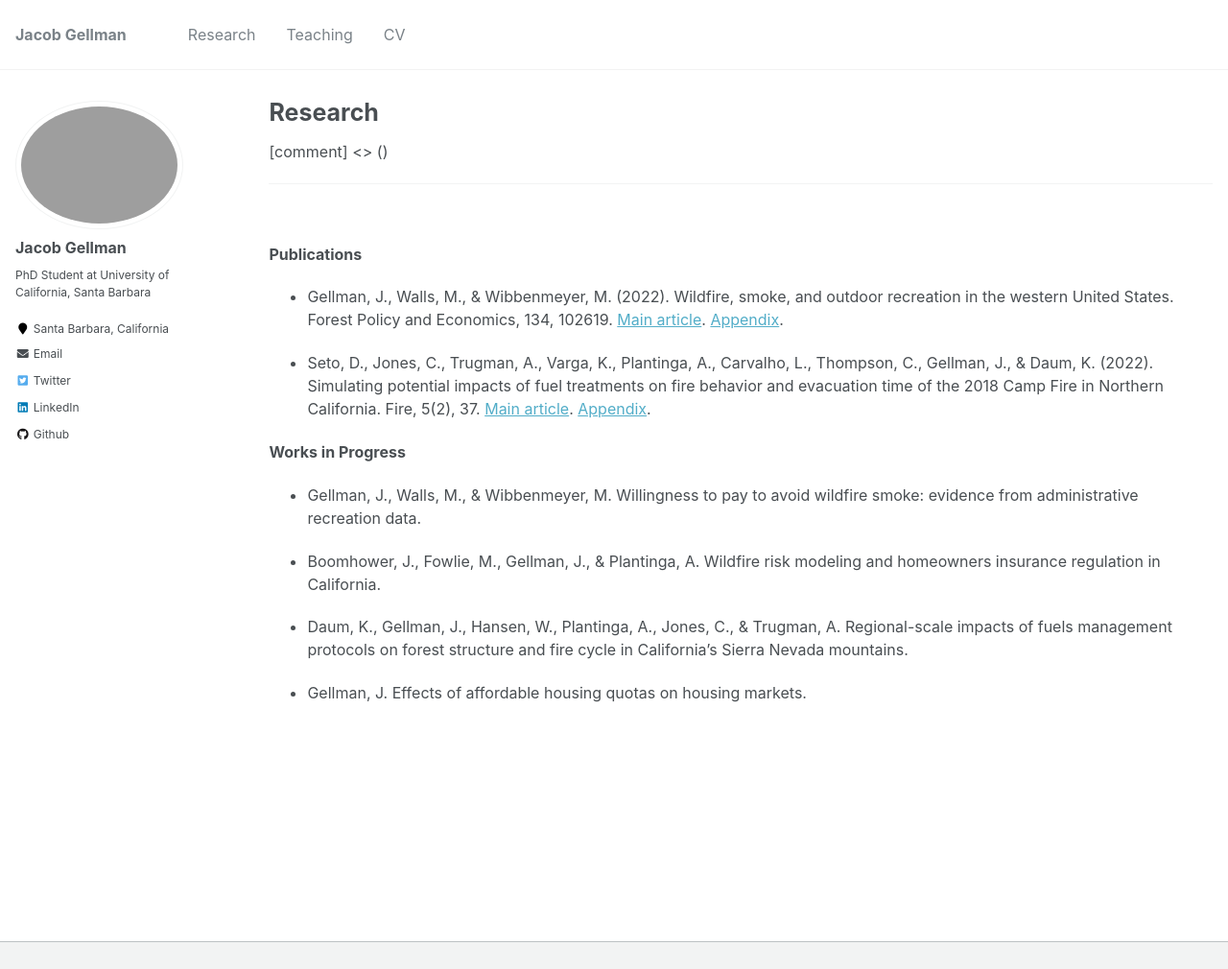
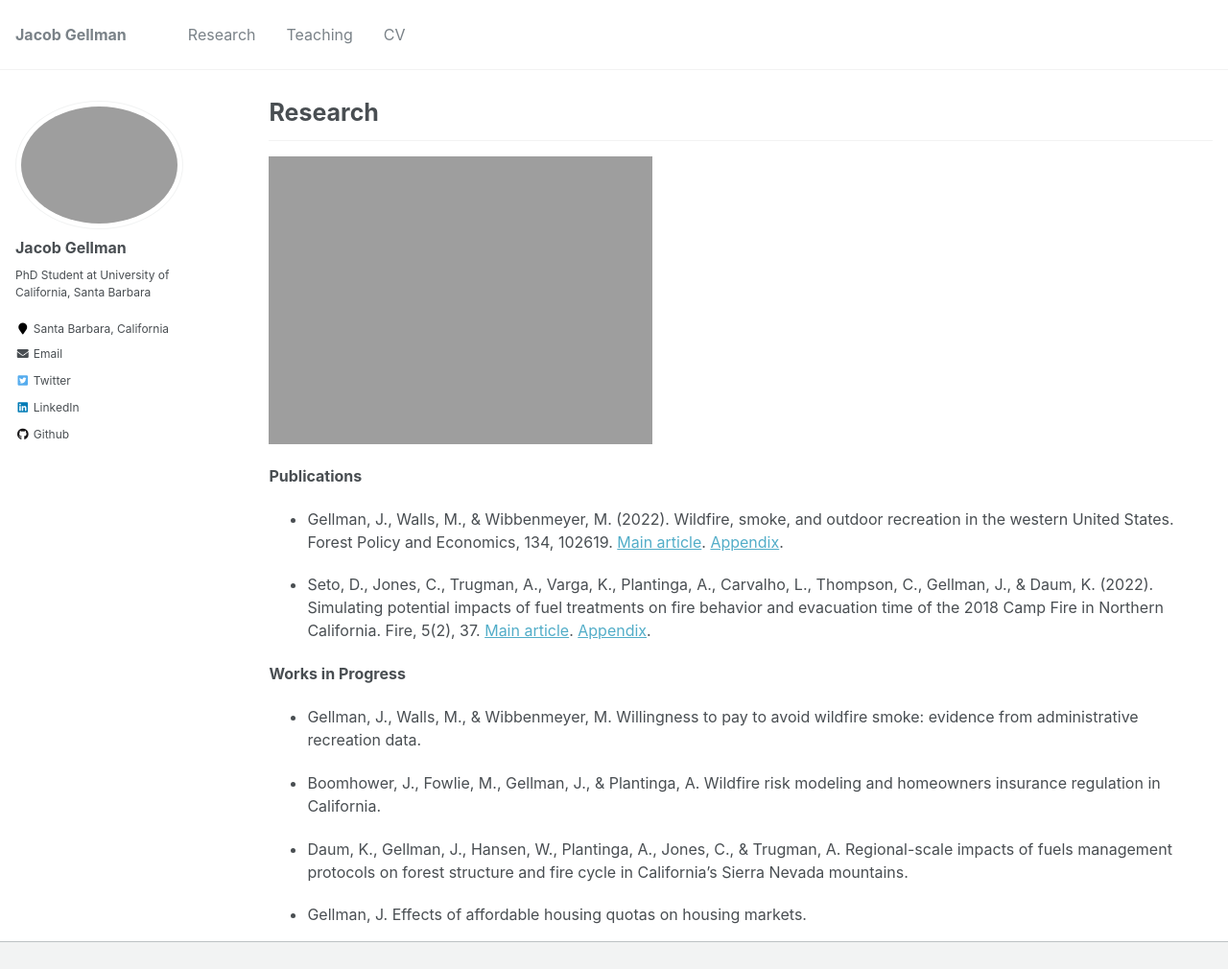
Before and after one commit to jacobgellman/jacobgellman.github.io, a Jekyll site: the page built from _pages/research.md, in a window 1280 px wide and 1162 px high, cut to the strip 0-1010 px from the top of the window. Shown: the whole strip at 96% size. Built offline with Jekyll 4.4.1, drawn with Linux system fonts in a browser that asks for light colours.

Commit message:
Update images.

```diff
--- a/_pages/research.md
+++ b/_pages/research.md
@@ -5,11 +5,11 @@ permalink: /research/
 author_profile: true
 ---
 
-[comment] <> ({% include base_path %})
+{% include base_path %}
 
 ------
 
-![](images/ft_mcmurray_wiki.png)
+![](https://jacobgellman.github.io/images/distrib_lag_pm.png)
 
 **Publications**
 * Gellman, J., Walls, M., & Wibbenmeyer, M. (2022). Wildfire, smoke, and outdoor recreation in the western United States. Forest Policy and Economics, 134, 102619. [Main article](https://jacobgellman.github.io/files/gellman_et_al_2022-wildfire_smoke_recreation.pdf). [Appendix](https://jacobgellman.github.io/files/gellman_et_al_2022-wildfire_smoke_recreation_appendix.pdf).
```
Also changed, not shown: _pages/about.md (+1 -1 lines), images/distrib_lag_pm_smoke.png (added), images/profile_bren.png (added), 2 other files.
